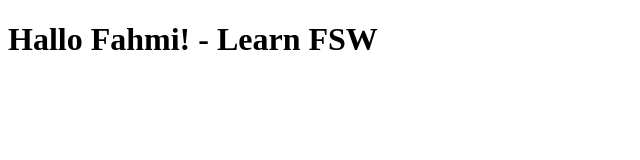
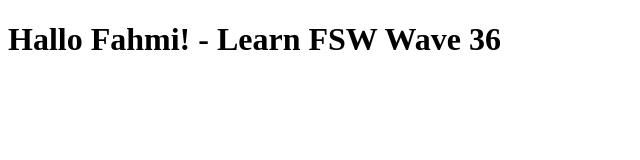
Before and after one commit to koelleheu/Binar-project, a plain HTML site: page index.html in a window 1280 px wide. Shown: the whole page, without its empty margins (0-640 px from the left). Drawn offline with Linux system fonts and the light colour scheme.

Commit message:
change body h1 text

```diff
--- a/index.html
+++ b/index.html
@@ -6,6 +6,6 @@
     <title>Hello World</title>
 </head>
 <body>
-    <h1>Hallo Fahmi! - Learn FSW</h1>
+    <h1>Hallo Fahmi! - Learn FSW Wave 36</h1>
 </body>
 </html>
```
